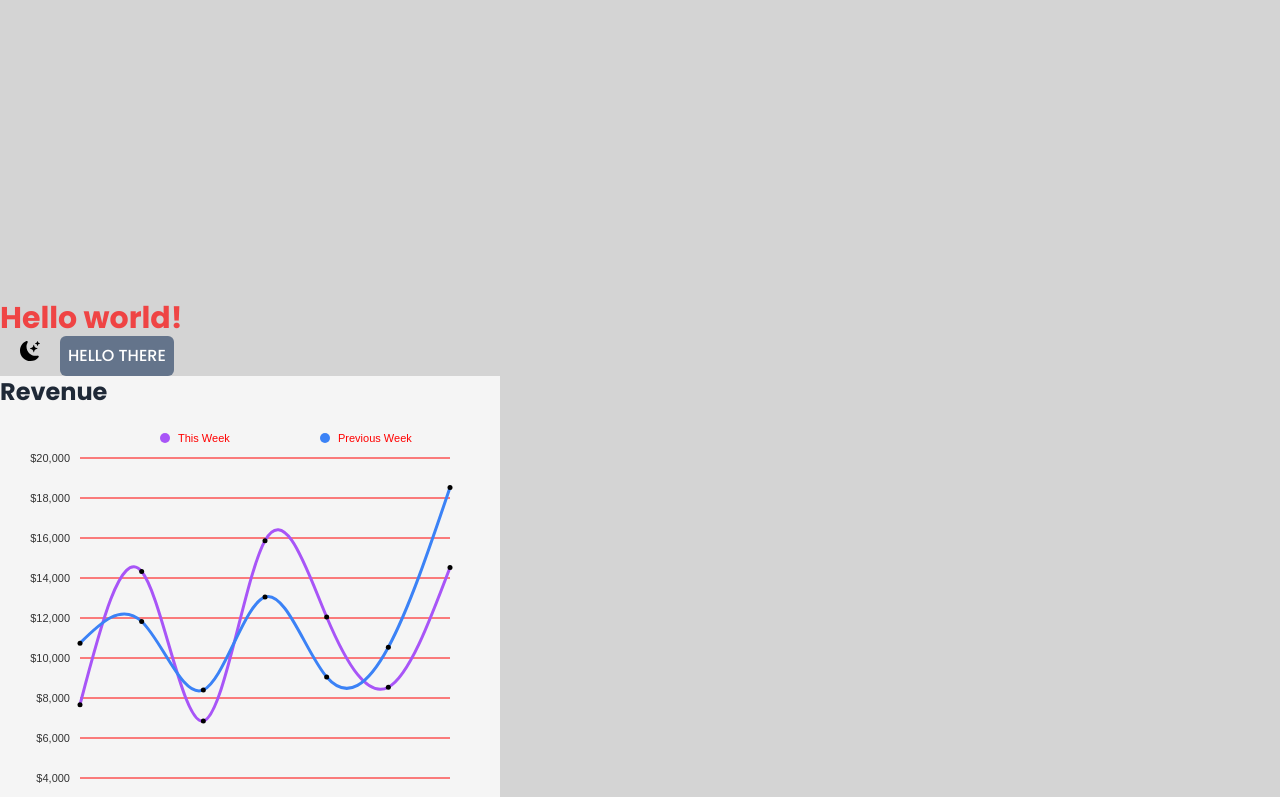
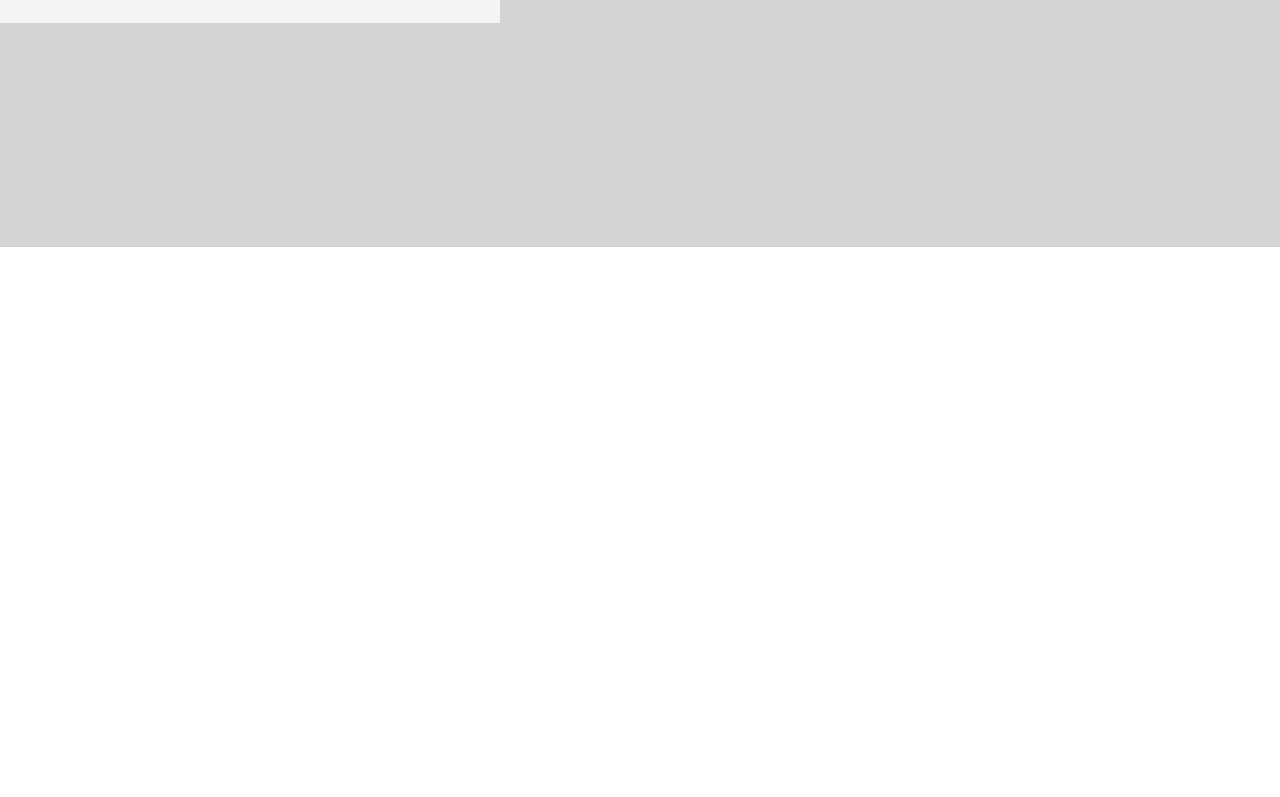
Before and after one commit to BolaGhaly/Admin-Dashboard, a Next.js app: page / in a window 1280 px wide. Shown: the part 553-1350 px from the top of the page. After the commit the page ends 800 px from the top, so only its background shows below. Built offline with nearby package versions, Linux system fonts and the light colour scheme.

Commit message:
Remove line chart and their dependencies

```diff
--- a/package.json
+++ b/package.json
@@ -10,9 +10,6 @@
   },
   "dependencies": {
     "@next/font": "13.1.1",
-    "@nivo/bar": "^0.80.0",
-    "@nivo/core": "^0.80.0",
-    "@nivo/line": "^0.80.0",
     "@types/node": "18.11.18",
     "@types/react": "18.0.26",
     "@types/react-dom": "18.0.10",
--- a/pages/LineChart.tsx
+++ /dev/null
@@ -1,85 +0,0 @@
-import { ResponsiveLine } from "@nivo/line";
-
-const LineChart = ({ data, darkMode }) => (
-  <ResponsiveLine
-    theme={{
-      textColor: `${darkMode ? "#d1d5db" : "#FF0000"}`,
-      fontSize: 16,
-      fontFamily: "poppins",
-      grid: {
-        line: {
-          stroke: `${darkMode ? "#d1d5db" : "#FF0000"}`,
-        },
-      },
-      tooltip: {
-        container: {
-          background: "#872626",
-          color: "#ff0000",
-          fontSize: 12,
-          borderRadius: 10,
-        },
-      },
-      crosshair: {
-        line: {
-          strokeWidth: 0,
-        },
-      },
-    }}
-    data={data}
-    margin={{ top: 50, right: 50, bottom: 50, left: 80 }}
-    xScale={{ type: "point" }}
-    yScale={{
-      type: "linear",
-      min: "0",
-      max: "20000",
-      stacked: false,
-      reverse: false,
-    }}
-    yFormat=" >-.2f"
-    curve="natural"
-    axisTop={null}
-    axisRight={null}
-    axisBottom={{
-      orient: "bottom",
-      tickSize: 0,
-      tickPadding: 10,
-      tickRotation: 0,
-    }}
-    axisLeft={{
-      orient: "left",
-      tickSize: 0,
-      tickPadding: 10,
-      tickRotation: 0,
-      format: (value) => `$${value.toLocaleString("en-US")}`,
-    }}
-    enableGridX={false}
-    colors={["#3b82f6", "#a855f7"]}
-    lineWidth={3}
-    pointSize={5}
-    pointBorderWidth={2}
-    pointColor={{ from: "color", modifiers: [] }}
-    pointBorderColor={{ from: "serieColor" }}
-    pointLabel="yFormatted"
-    pointLabelYOffset={-12}
-    useMesh={true}
-    legends={[
-      {
-        itemTextColor: `${darkMode ? "#d1d5db" : "#FF0000"}`,
-        anchor: "top-right",
-        direction: "row",
-        justify: false,
-        translateX: -30,
-        translateY: -30,
-        itemsSpacing: 60,
-        itemDirection: "left-to-right",
-        itemWidth: 100,
-        itemHeight: 20,
-        symbolSize: 10,
-        symbolShape: "circle",
-      },
-    ]}
-    motionConfig="slow"
-  />
-);
-
-export default LineChart;
--- a/pages/index.tsx
+++ b/pages/index.tsx
@@ -1,13 +1,6 @@
 import Head from "next/head";
-import dynamic from "next/dynamic";
 import { useState } from "react";
 import { BsFillMoonStarsFill } from "react-icons/bs";
-import { LineChartData } from "../utils/LineChartData";
-import BackgroundImage from "./BackgroundImage";
-
-const LineChart = dynamic(() => import("./LineChart"), {
-  ssr: false,
-});
 
 const Home = () => {
   const [darkMode, setDarkMode] = useState(false);
@@ -22,7 +15,6 @@ const Home = () => {
       </Head>
       <div className={`${darkMode ? "dark" : ""}`}>
         <main className="bg-neutral-300 dark:bg-neutral-800 min-h-screen font-poppins antialiased transition-colors duration-200">
-          <BackgroundImage />
           <h1 className="text-3xl font-bold text-red-500 dark:text-white ">
             Hello world!
           </h1>
@@ -37,11 +29,10 @@ const Home = () => {
             HELLO THERE
           </button>
 
-          <div className="bg-neutral-100 dark:bg-neutral-700 h-[500px] w-[500px] ">
+          <div className="bg-neutral-100 dark:bg-neutral-700 h-[500px] w-[320px] md:h-[500px] md:w-[500px]">
             <h1 className="text-gray-800 font-bold text-2xl dark:text-white">
               Revenue
             </h1>
-            <LineChart data={LineChartData} darkMode={darkMode} />
           </div>
         </main>
       </div>
--- a/utils/LineChartData.ts
+++ /dev/null
@@ -1,68 +0,0 @@
-export const LineChartData = [
-  {
-    id: "Previous Week",
-    data: [
-      {
-        x: "July 16",
-        y: 10742.36,
-      },
-      {
-        x: "July 17",
-        y: 11826.21,
-      },
-      {
-        x: "July 18",
-        y: 8400.73,
-      },
-      {
-        x: "July 19",
-        y: 13051.99,
-      },
-      {
-        x: "July 20",
-        y: 9050.01,
-      },
-      {
-        x: "July 21",
-        y: 10538.28,
-      },
-      {
-        x: "July 22",
-        y: 18526.55,
-      },
-    ],
-  },
-  {
-    id: "This Week",
-    data: [
-      {
-        x: "July 16",
-        y: 7666.68,
-      },
-      {
-        x: "July 17",
-        y: 14322.63,
-      },
-      {
-        x: "July 18",
-        y: 6849.02,
-      },
-      {
-        x: "July 19",
-        y: 15867.92,
-      },
-      {
-        x: "July 20",
-        y: 12051.73,
-      },
-      {
-        x: "July 21",
-        y: 8538.97,
-      },
-      {
-        x: "July 22",
-        y: 14526.48,
-      },
-    ],
-  },
-];
```
Also changed, not shown: 1 other file (tests, documents, lock files or other folders).
